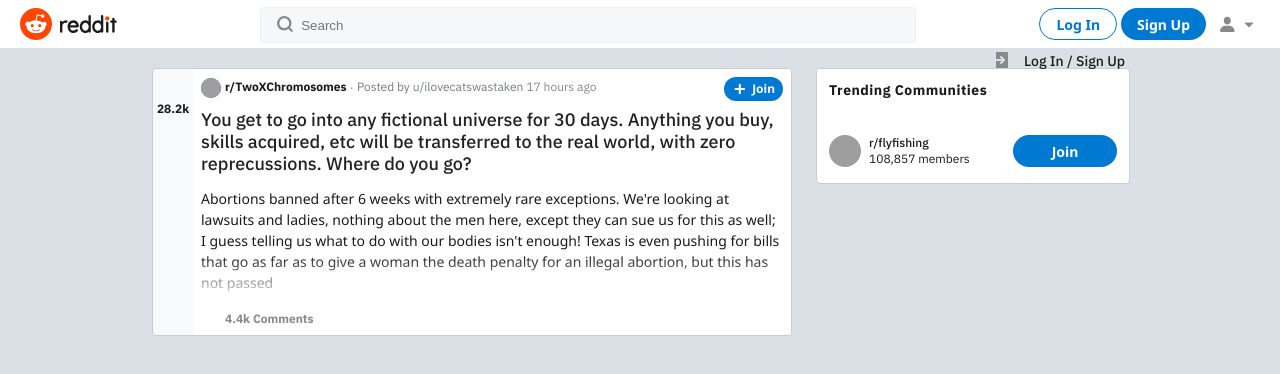
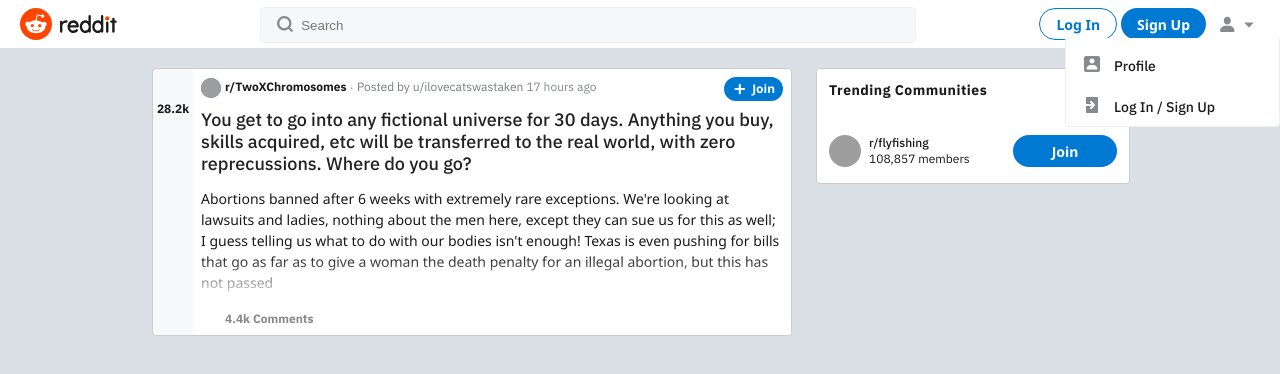
Before and after one commit to BUITUANLINH20183784/wtaes_proj, a React (Create React App) app in the folder frontend/: page / in a window 1280 px wide. Both pictures are taken after a click on the button "User account menu". Shown: the top 374 px of the page. Built offline with nearby package versions, Linux system fonts and the light colour scheme; grey boxes are pictures that could not be loaded; a web font is replaced by a local one.

Commit message:
dropmenu

```diff
--- a/frontend/src/components/NavGroup/NavGroup.css
+++ b/frontend/src/components/NavGroup/NavGroup.css
@@ -65,9 +65,9 @@
 }
 
 .group {
-    display: flex;
-    flex-direction: row;
-    align-items: center;
+  display: flex;
+  flex-direction: row;
+  align-items: center;
 }
 
 .dropdown-button {
@@ -125,3 +125,61 @@
   position: absolute!important;
   clip: rect(1px 1px 1px 1px);
 }
+
+.header-user-dropdown {
+  position: relative;
+}
+
+.dropMenu {
+  border-radius: 0 0 4px 4px;
+  border: 1px solid rgb(237 239 241);
+  border-top: none;
+  box-shadow: none;
+  margin-top: -2px;
+  max-height: 80%;
+  overflow-y: auto;
+  overflow-x: hidden;
+  padding-top: 6px;
+  position: fixed;
+  width: 213px;
+  z-index: 80;
+
+  color: rgb(28 28 28);
+  background-color: rgb(255 255 255);
+
+  position: fixed;
+  right: 0px;
+}
+
+.option {
+  box-sizing: border-box;
+  color: rgb(28 28 28);
+  cursor: pointer;
+  display: block;
+  fill: rgb(135 138 140);
+  padding: 10px 16px 10px 48px;
+  position: relative;
+}
+
+.option:hover {
+  background-color: rgb(0 121 211);
+  color: rgb(255 255 255);
+  fill: rgb(255 255 255);
+  outline: none;
+}
+
+.optionSVG {
+  height: 20px;
+  left: 16px;
+  position: absolute;
+  top: 10px;
+  width: 20px;
+}
+
+.optionText {
+  font-size: 14px;
+  font-weight: 500;
+  line-height: 18px;
+  display: inline-block;
+  vertical-align: middle;
+}
--- a/frontend/src/components/NavGroup/NavGroup.js
+++ b/frontend/src/components/NavGroup/NavGroup.js
@@ -1,7 +1,7 @@
 import React, { useState } from "react";
 import { Link } from "react-router-dom";
 import "./NavGroup.css";
-import styles from "./NavGroup.module.css";
+// import styles from "./NavGroup.module.css";
 
 const Buttons = () => (
   <div className="buttons">
@@ -38,10 +38,22 @@
 );
 
 const DropMenu = () => (
-  <div className={styles.dropMenu}>
-    <Link to="/login" className={styles.loginOption}>
+  <div className="dropMenu">
+    <Link className="option" to="/user/GuessIWillBeTracer">
       <svg
-        className={styles.loginOptionSVG}
+        className="optionSVG"
+        viewBox="0 0 20 20"
+        xmlns="http://www.w3.org/2000/svg"
+      >
+        <g fill="inherit">
+          <path d="M15,15.5 L5,15.5 C4.724,15.5 4.5,15.276 4.5,15 C4.5,12.755 6.326,10.929 8.571,10.929 L11.429,10.929 C13.674,10.929 15.5,12.755 15.5,15 C15.5,15.276 15.276,15.5 15,15.5 M10,4.5 C11.405,4.5 12.547,5.643 12.547,7.048 C12.547,8.452 11.405,9.595 10,9.595 C8.595,9.595 7.453,8.452 7.453,7.048 C7.453,5.643 8.595,4.5 10,4.5 M16,2 L4,2 C2.897,2 2,2.897 2,4 L2,16 C2,17.103 2.897,18 4,18 L16,18 C17.103,18 18,17.103 18,16 L18,4 C18,2.897 17.103,2 16,2"></path>
+        </g>
+      </svg>
+      <div className="optionText">Profile</div>
+    </Link>
+    <Link to="/login" className="option">
+      <svg
+        className="optionSVG"
         viewBox="0 0 20 20"
         xmlns="http://www.w3.org/2000/svg"
       >
@@ -49,7 +61,7 @@
           <path d="M15,2 L5,2 C4.447,2 4,2.447 4,3 L4,9 L9.586,9 L8.293,7.707 C7.902,7.316 7.902,6.684 8.293,6.293 C8.684,5.902 9.316,5.902 9.707,6.293 L12.707,9.293 C13.098,9.684 13.098,10.316 12.707,10.707 L9.707,13.707 C9.512,13.902 9.256,14 9,14 C8.744,14 8.488,13.902 8.293,13.707 C7.902,13.316 7.902,12.684 8.293,12.293 L9.586,11 L4,11 L4,17 C4,17.553 4.447,18 5,18 L15,18 C15.553,18 16,17.553 16,17 L16,3 C16,2.447 15.553,2 15,2"></path>
         </g>
       </svg>
-      <div className={styles.loginOptionText}>Log In / Sign Up</div>
+      <div className="optionText">Log In / Sign Up</div>
     </Link>
   </div>
 );
@@ -74,9 +86,9 @@
               <SVGs />
               <span className="detail">User account menu</span>
             </button>
+            {dropdown ? <DropMenu /> : ""}
           </div>
         </div>
-        {dropdown ? <DropMenu /> : ""}
       </div>
     </div>
   );
```
